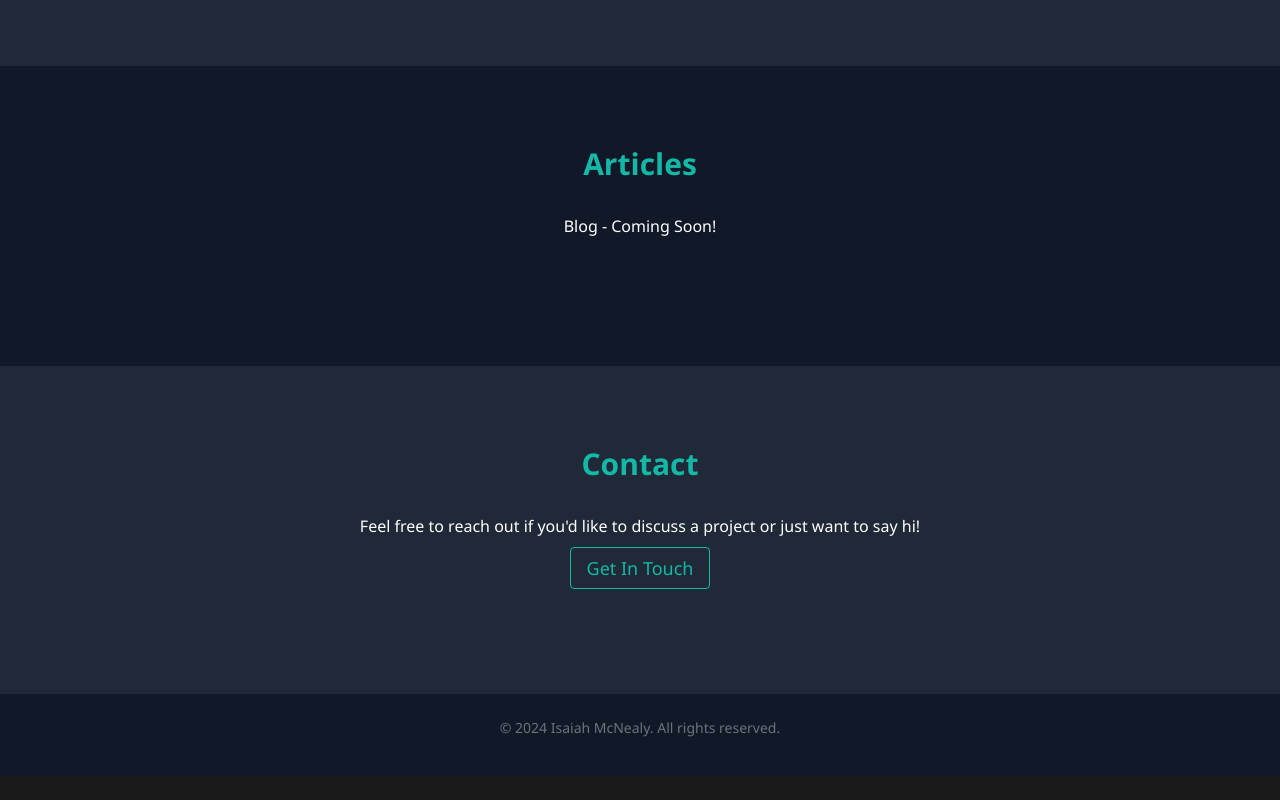
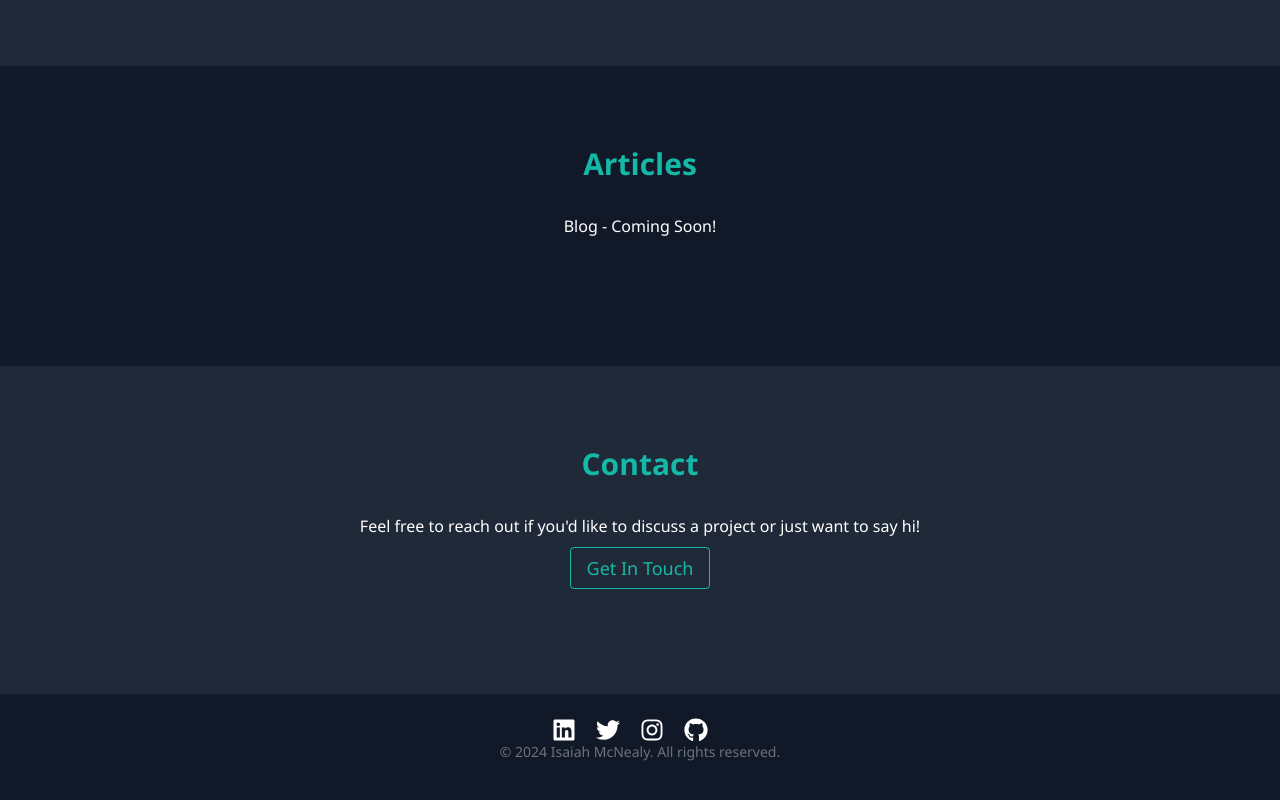
Before and after one commit to isaiahmcnealy/my-portfolio-site, a Next.js app: page / in a window 1280 px wide. Shown: the part 3666-4466 px from the top of the page. Before the commit the page ends 4442 px from the top, so only its background shows below. Built offline with nearby package versions, Linux system fonts and the light colour scheme.

Commit message:
update social links

```diff
--- a/components/Footer.tsx
+++ b/components/Footer.tsx
@@ -1,20 +1,60 @@
 // components/Footer.tsx
 import React from 'react';
+import { FaTwitter, FaLinkedin, FaInstagram, FaGithub } from 'react-icons/fa';
 
-const Footer = () => (
+const Footer:React.FC = () => (
   <footer className="flex flex-col items-center py-6 bg-gray-900 text-white">
     <ul className="flex items-center" aria-label="Social media">
       <li className="mr-5 text-xs shrink-0">
         <a
           className="block hover:text-slate-200"
-          href="https://linkedin.com/in/yourusername"
+          href="https://linkedin.com/in/isaiahmcnealy"
           target="_blank"
           rel="noreferrer noopener"
           aria-label="LinkedIn (opens in a new tab)"
           title="LinkedIn"
         >
           <span className="sr-only">LinkedIn</span>
-          <i className="fab fa-linkedin h-6 w-6" aria-hidden="true"></i>
+          <FaLinkedin className="text-2xl hover:text-teal-500 transition-colors duration-300"/>
+        </a>
+      </li>
+      <li className="mr-5 text-xs shrink-0">
+        <a
+          className="block hover:text-slate-200"
+          href="https://twitter.com/mcnealy_isaiah"
+          target="_blank"
+          rel="noreferrer noopener"
+          aria-label="Twitter (opens in a new tab)"
+          title="Twitter"
+        >
+          <span className="sr-only">LinkedIn</span>
+          <FaTwitter className="text-2xl hover:text-teal-500 transition-colors duration-300" />
+        </a>
+      </li>
+      <li className="mr-5 text-xs shrink-0">
+        <a
+          className="block hover:text-slate-200"
+          href="https://instagram.com/isaiah_mcnealy"
+          target="_blank"
+          rel="noreferrer noopener"
+          aria-label="Instagram (opens in a new tab)"
+          title="Instagram"
+        >
+          <span className="sr-only">LinkedIn</span>
+          <FaInstagram className="text-2xl hover:text-teal-500 transition-colors duration-300" />
+        </a>
+      </li>
+      <li className="mr-5 text-xs shrink-0">
+        <a
+          className="block hover:text-slate-200"
+          href="https://github.com/isaiahmcnealy"
+          target="_blank"
+          rel="noreferrer noopener"
+          aria-label="GitHub (opens in a new tab)"
+          title="GitHub"
+        >
+          <span className="sr-only">LinkedIn</span>
+          <FaGithub className="text-2xl hover:text-teal-500 transition-colors duration-300" />
         </a>
       </li>
     </ul>
--- a/package.json
+++ b/package.json
@@ -14,6 +14,7 @@
     "next": "14.2.4",
     "react": "^18",
     "react-dom": "^18",
+    "react-icons": "^5.2.1",
     "styled-components": "^6.1.11"
   },
   "devDependencies": {
```
Also changed, not shown: 1 other file (tests, documents, lock files or other folders).
